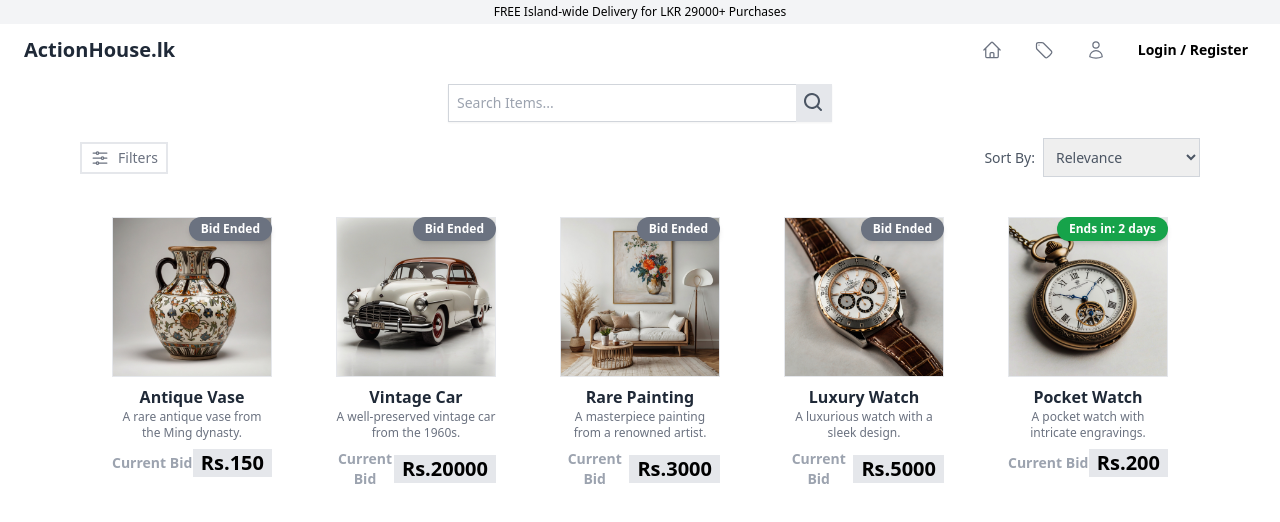
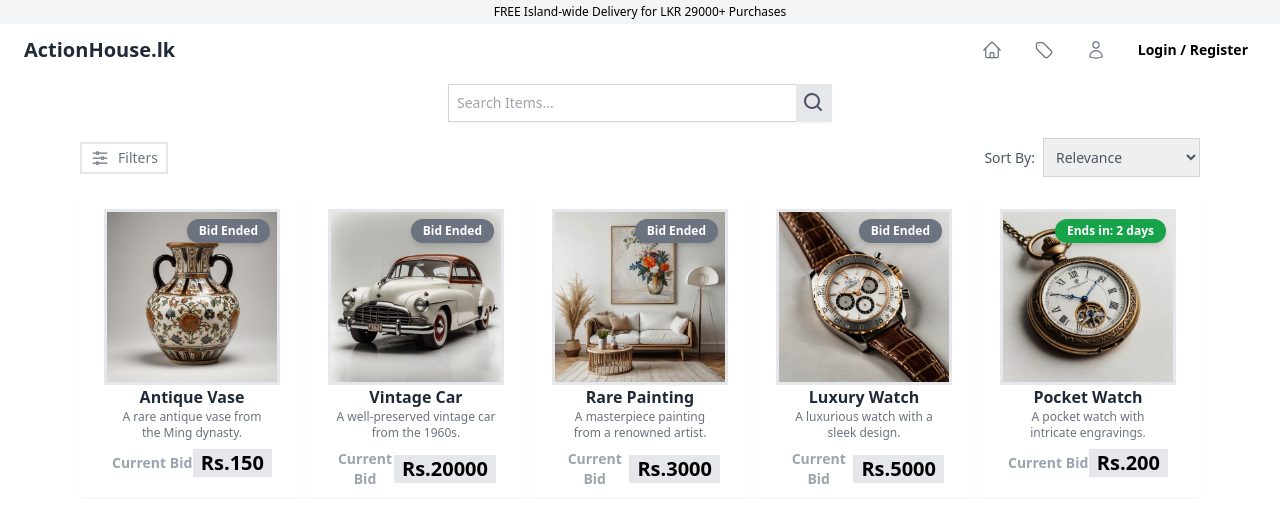
Before and after one commit to sameerajayakodi/Auction_System, a React (Create React App) app in the folder AuctionHouse/auction-management-frontend/: page /auctions in a window 1280 px wide. Shown: the top 522 px of the page. Built offline with nearby package versions, Linux system fonts and the light colour scheme.

Commit message:
Update AuctionCard.js

```diff
--- a/AuctionHouse/auction-management-frontend/src/AuctionCard.js
+++ b/AuctionHouse/auction-management-frontend/src/AuctionCard.js
@@ -78,8 +78,8 @@ const AuctionCard = ({ auction }) => {
   };
 
   return (
-    <div className="relative w-full h-full p-6 py-2 border-gray-300 group">
-      <div className="relative p-2 transition-opacity duration-300 group-hover:opacity-40">
+    <div className="relative w-full h-full p-6 py-2 border-gray-300 shadow-sm group">
+      <div className="relative transition-opacity duration-300 border-2 group-hover:opacity-40">
         {/* Image Section */}
         <img
           src={image}
```
